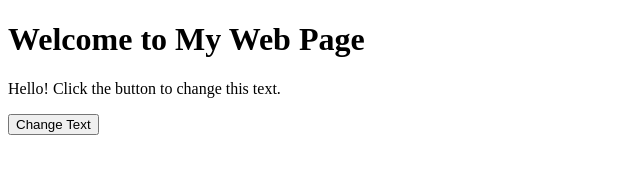
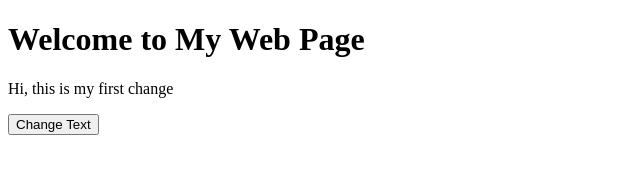
Before and after one commit to leankapfer/simple-js-example, a plain HTML site: page index.html in a window 1280 px wide. Shown: the whole page, without its empty margins (0-640 px from the left). Drawn offline with Linux system fonts and the light colour scheme.

Commit message:
first branch change

```diff
--- a/index.html
+++ b/index.html
@@ -8,7 +8,7 @@
 </head>
 <body>
     <h1>Welcome to My Web Page</h1>
-    <p id="greeting">Hello! Click the button to change this text.</p>
+    <p id="greeting">Hi, this is my first change</p>
     <button id="changeTextButton">Change Text</button>
 </body>
 </html>
```
